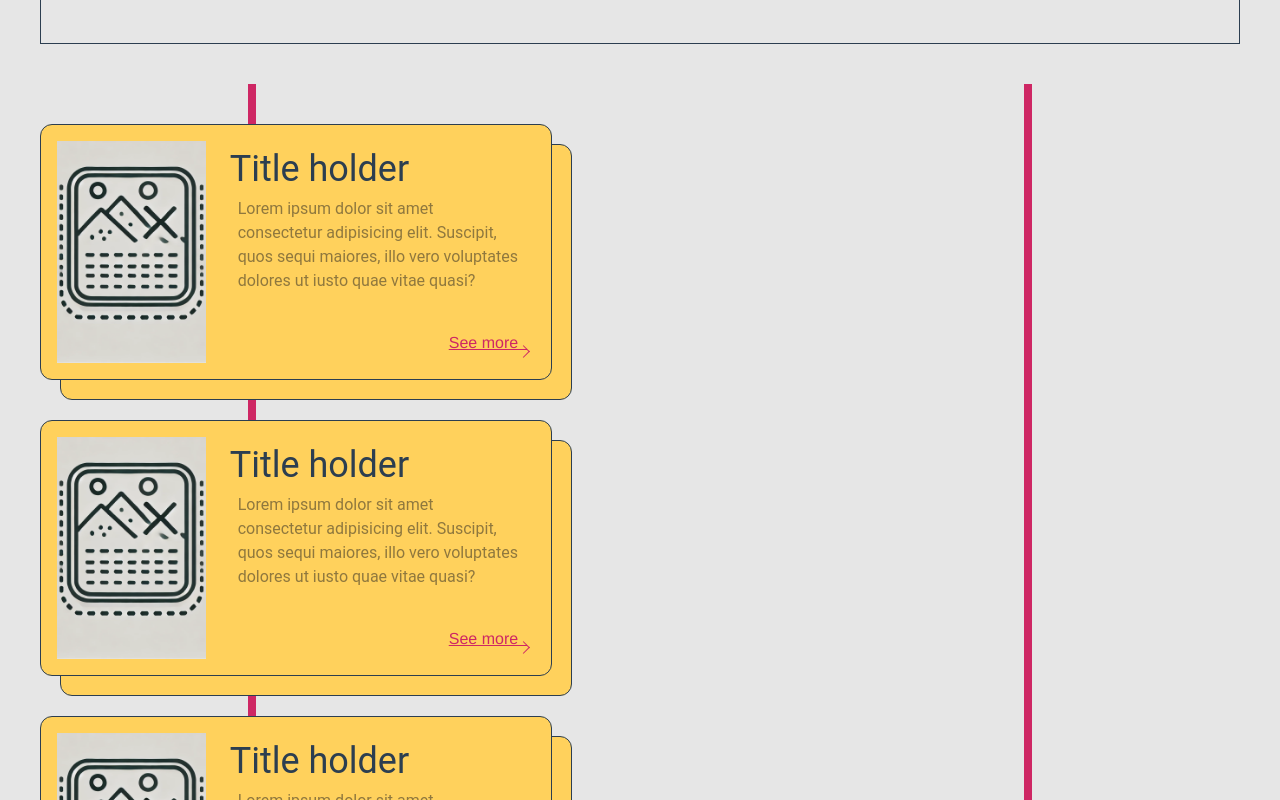
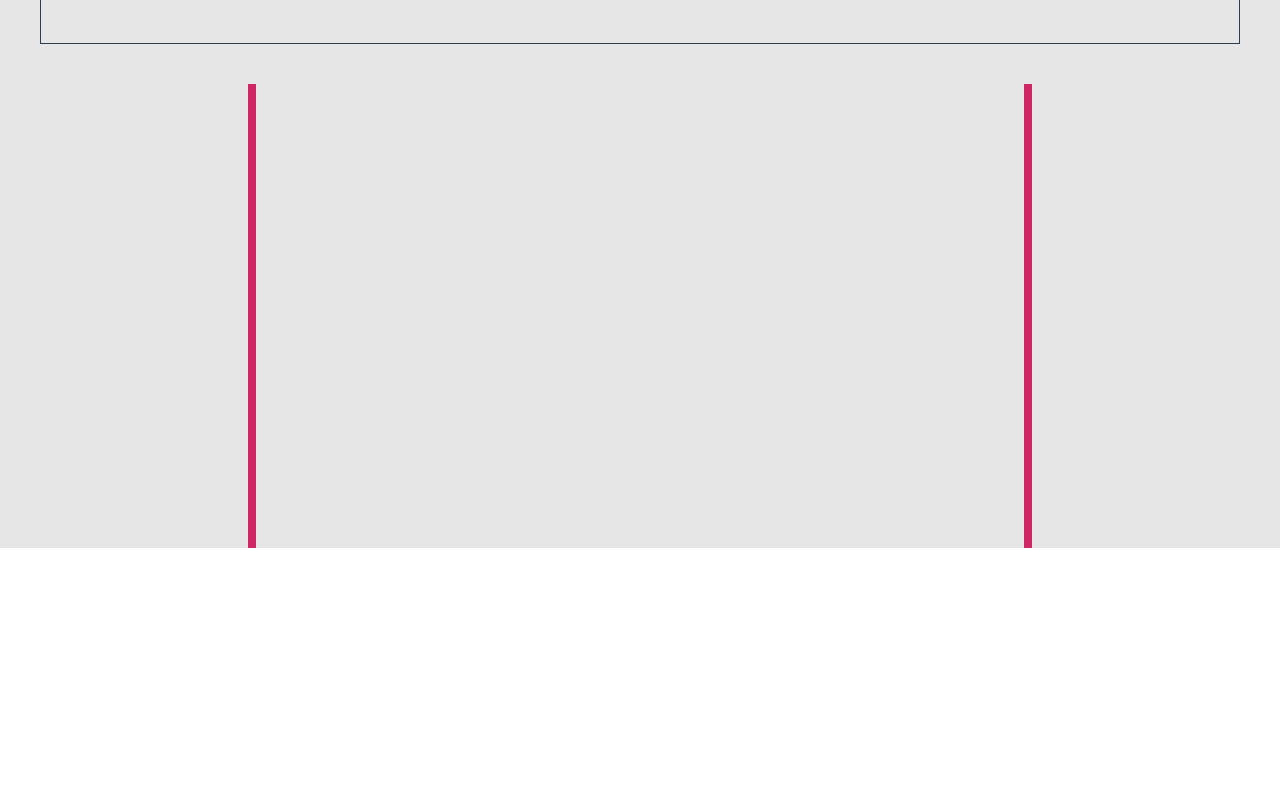
Before and after one commit to CombCode/portfolio, a Vue app: page /#/ in a window 1280 px wide. Shown: the part 540-1340 px from the top of the page. After the commit the page ends 1088 px from the top, so only its background shows below. Built offline with nearby package versions, Linux system fonts and the light colour scheme.

Commit message:
fixed project card component rendering bug (z  value issue) and made project cards animation in the body

```diff
--- a/src/components/body/Body.vue
+++ b/src/components/body/Body.vue
@@ -1,10 +1,10 @@
 <template>
-<div class="bg-background-Lmode relative -z-20">
+<div class="bg-background-Lmode relative">
     <div class="  w-full h-auto p-10">
         <Scene3D></Scene3D>
     </div>
 
-    <div class="flex flex-row justify-between w-full h-full absolute bg-background-Lmode -z-10">
+    <div class="flex flex-row justify-between w-full h-full absolute bg-background-Lmode">
         <div id="sideSlidingPanel_left"
             class="border-r-8 border-r-accent-Lmode w-1/5">
         </div>
@@ -13,12 +13,13 @@
         </div>
     </div>
 
-    <div>
-        <ProjectCardVue></ProjectCardVue>
-        <ProjectCardVue></ProjectCardVue>
-        <ProjectCardVue></ProjectCardVue>
-    </div>
-
+    <Transition name="cardsAnimation">
+        <div v-if="showProjectSection" class=" relative">
+                <ProjectCardVue class=" hover:rotate-3"></ProjectCardVue>
+                <ProjectCardVue class=""></ProjectCardVue>
+                <ProjectCardVue class=""></ProjectCardVue>
+        </div>
+    </Transition>
 
 
 </div>
@@ -27,13 +28,53 @@
 <script>
 import Scene3D from "@/components/body/Scene3D.vue"
 import ProjectCardVue from './ProjectCard.vue'
+import { ref } from 'vue'
 export default {
     components: {
         Scene3D, ProjectCardVue
     },
+    setup(){
+        let showProjectSection = ref(false)
+
+        function handle_showCurrentHomeSection(e){
+            if(e.clientX < window.innerWidth/2){
+                showProjectSection.value = true
+            }
+            else{
+                showProjectSection.value = false
+            }
+        }
+
+        document.onmousemove = handle_showCurrentHomeSection
+
+        return {showProjectSection}
+    }
 }
 </script>
 
 <style>
+.cardsAnimation-enter-from {
+    translate: -100px;
+    opacity: 0%;
+
+}
+.cardsAnimation-enter-to {
+    translate: 0px;
+    opacity: 100%;
+
+}
+.cardsAnimation-enter-active
+ {
+  transition: all 1s;
+  transition-timing-function: cubic-bezier(0.05, 0.95, 0.05, 1);
+}
+
+.cardsAnimation-leave-to {
+    opacity: 0%;
+
+}
+.cardsAnimation-leave-active{
+    transition: all 0.5s;
+}
 
 </style>
--- a/src/components/body/ProjectCard.vue
+++ b/src/components/body/ProjectCard.vue
@@ -1,12 +1,11 @@
 <template>
 <div class=" grid grid-cols-1 grid-rows-1 m-10">
-    <div class=" bg-secondary-Lmode border rounded-xl p-2 h-64 aspect-card translate-x-5 translate-y-5 -z-10 col-start-1 row-start-1"></div>
+
+    <div class=" bg-secondary-Lmode border rounded-xl p-2 h-64 aspect-card col-start-1 row-start-1 ml-5 mt-5"></div>
 
     <div class=" bg-secondary-Lmode border rounded-xl p-2 grid grid-cols-3 grid-rows-1 h-64 aspect-card col-start-1 row-start-1">
         <div id="img-container" class=" p-2 col-span-1 w-full h-full">
-            <img src="@/assets/noImageLogo.webp" alt=""
-            class="w-full h-full object-cover "
-            >
+            <img src="@/assets/noImageLogo.webp" alt="" class=" w-full h-full object-cover">
         </div>
 
         <div class="col-span-2 flex flex-col items-start p-4 relative">
@@ -14,9 +13,10 @@
             <p class=" p-2 font-roboto text-left mb-10 overflow-hidden text-text-Lmode/50"> Lorem ipsum dolor sit amet consectetur adipisicing elit. Suscipit, quos sequi maiores, illo vero voluptates dolores ut iusto quae vitae quasi? Totam omnis cum architecto facere, ex fuga error repellendus!</p>
             <router-link id="seeMore" class=" underline text-accent-Lmode text-right self-end"> See more &nbsp <p class=" p-1 -rotate-45 border-b border-r mt-4 inline-block border-accent-Lmode absolute -translate-x-2"></p> </router-link>
         </div>
+    </div>
 
 
-    </div>
+
 </div>
 </template>
 
--- a/src/views/HomeView.vue
+++ b/src/views/HomeView.vue
@@ -1,6 +1,6 @@
 <template>
-  <div class="header">
-    <Header/>
+  <div>
+    <Header></Header>
     <Body/>
   </div>
 </template>
```
